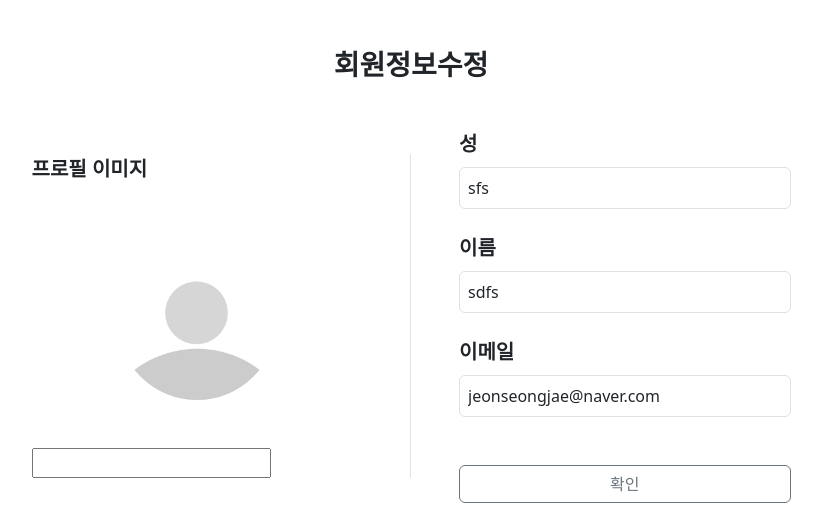
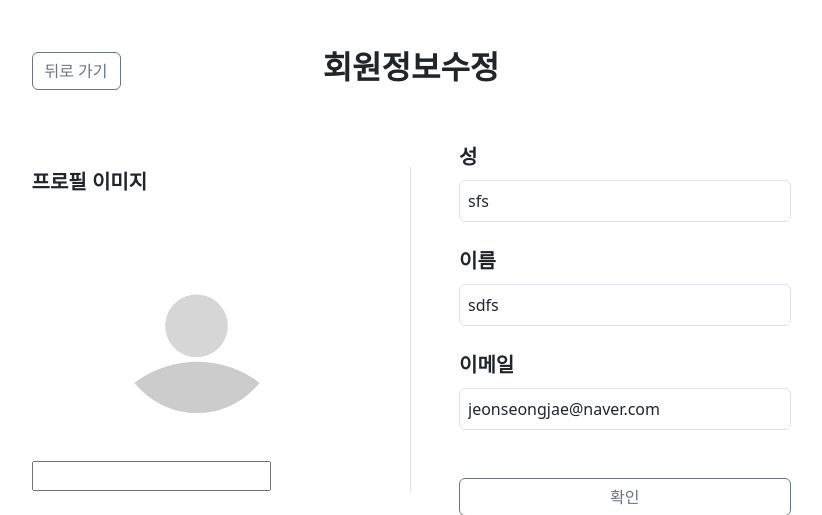
Before and after one commit to JeonggonCho/Today-Cafe, a Django app: page /accounts/update/ in a window 1280 px wide. Shown: the part 151-666 px from the top of the page, without its empty margins (229-1051 px from the left). Run offline with Django 3.2, Linux system fonts and the light colour scheme; a user stored in the database is signed in; parts of the project's set-up code (start-up, migrations or seed data) failed here and were passed over.

Commit message:
Create back btn in update.html by minjee

```diff
--- a/accounts/templates/accounts/update.html
+++ b/accounts/templates/accounts/update.html
@@ -12,7 +12,10 @@
 <main class="main--signup d-flex">
     <div class="container my-5 p-0 d-flex flex-column align-items-center">
         <!-- update title -->
-        <h3 class="my-0 mb-5 fw-bold">회원정보수정</h3>
+        <div class="d-flex justify-content-center align-items-center position-relative mb-5 w-75">
+            <a class="position-absolute start-0 ms-5 btn btn-outline-secondary" href="{% url 'accounts:profile' user.username %}">뒤로 가기</a>
+            <h2 class="fw-bold">회원정보수정</h2>
+        </div>
         <!-- update form -->
         <form class="w-75 mb-4 row d-flex justify-content-center align-items-center" action="{% url 'accounts:update' %}" method="POST" enctype="multipart/form-data">
             {% csrf_token %}
```
